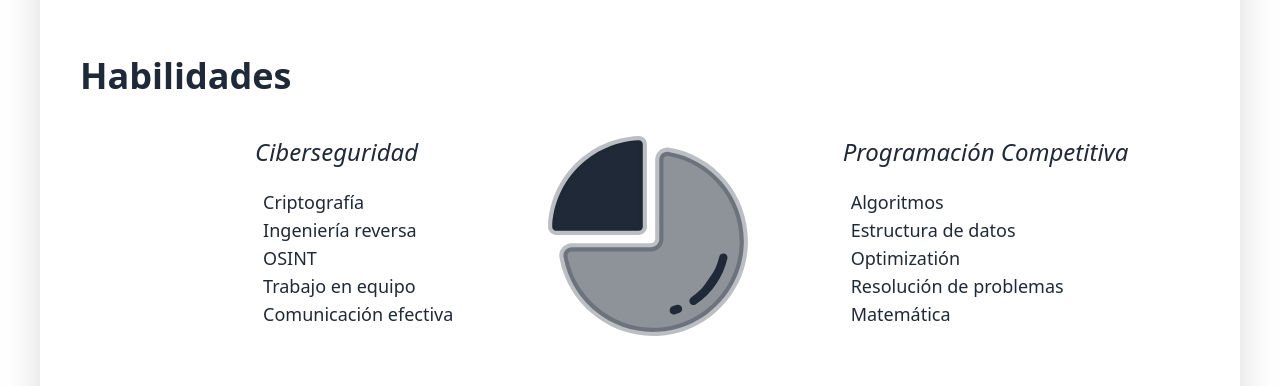
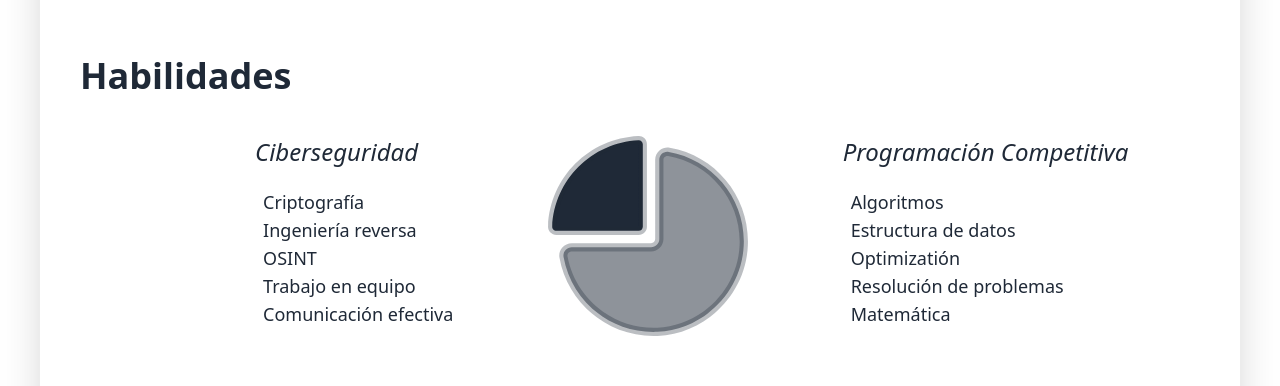
Before and after one commit to helcsnewsxd/project-website-personal_blog, a Next.js app: page /about in a window 1280 px wide. Shown: the part 1720-2106 px from the top of the page. Built offline with nearby package versions, Linux system fonts and the light colour scheme; what tailwind-animatecss would draw is missing.

Commit message:
Improved pie chart svg logo

```diff
--- a/components/about/skills.tsx
+++ b/components/about/skills.tsx
@@ -33,22 +33,6 @@ function PieChart() {
         <path
           style={{ fill: "currentColor", opacity: "0.3" }}
           d="M204.156,387.661c-88.8,0-166.4-64-182-152c-1.2-7.2,0.8-14.4,5.6-19.6c4.4-5.2,11.2-8.4,18.4-8.4 h153.6c4.4,0,8-3.6,8-8v-153.6c0-7.2,3.2-13.6,8.8-18.4c5.6-4.4,12.4-6,19.2-4.8c90.8,15.6,156,97.2,151.6,190 c-4,93.6-80.8,170.4-174.8,174.8C209.756,387.661,206.956,387.661,204.156,387.661z M46.156,223.661c-2.4,0-4.8,1.2-6.4,2.8 c-1.6,2-2.4,4.4-2,6.8c15.2,82.4,90,142,174,138.4c85.6-4,155.6-74.4,159.6-159.6c4-84.4-55.6-158.8-138.4-173.2 c-3.2-0.8-5.2,0.8-6,1.6c-2,1.2-3.2,3.2-3.2,5.6v153.6c0,13.2-10.8,24-24,24H46.156z"
-        ></path>
-        <path
-          style={{ fill: "currentColor" }}
-          d="M282.156,319.661c28.8-19.6,50-49.2,58-84"
-        ></path>
-        <path
-          style={{ fill: "currentColor" }}
-          d="M282.156,327.661c-2.4,0-5.2-1.2-6.8-3.6c-2.4-3.6-1.6-8.8,2-11.2c28-18.8,47.2-47.2,54.8-79.2 c0.8-4.4,5.2-6.8,9.6-6s6.8,5.2,6,9.6c-8.4,36-30,67.6-61.2,88.8C285.356,327.261,283.756,327.661,282.156,327.661z"
-        ></path>
-        <path
-          style={{ fill: "currentColor" }}
-          d="M243.756,338.061c2.8-0.8,5.2-1.6,8-2.8"
-        ></path>
-        <path
-          style={{ fill: "currentColor" }}
-          d="M243.756,346.061c-3.6,0-6.8-2.4-7.6-6c-1.2-4.4,1.2-8.8,5.6-10c2.8-0.8,4.8-1.6,7.2-2.4 c4-1.6,8.8,0,10.4,4.4c1.6,4,0,8.8-4.4,10.4c-2.8,1.2-5.6,2-8.8,3.2C245.356,346.061,244.556,346.061,243.756,346.061z"
         ></path>
       </g>
     </svg>
```
